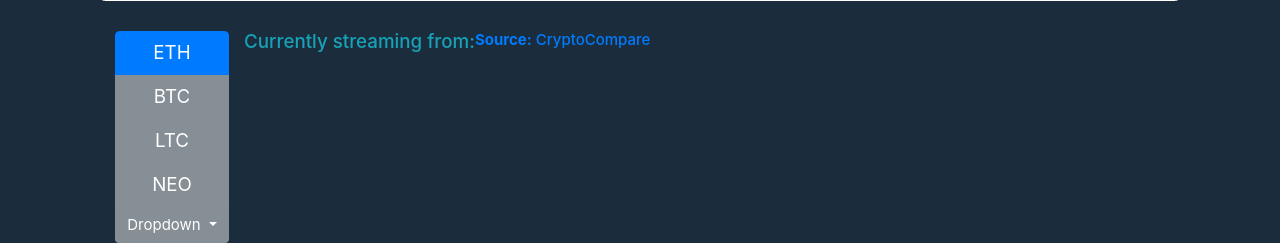
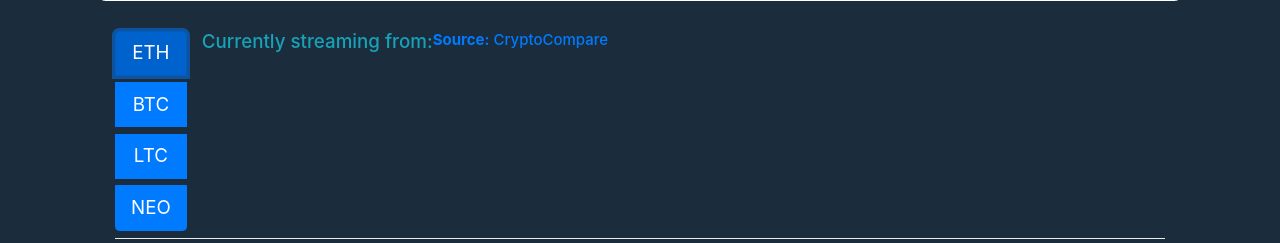
Before and after one commit to MyAssetBoard/coinboard-webapp, a Node project: template coin_board/views/index.ejs in a window 1280 px wide. Shown: the part 349-592 px from the top of the page. Run offline with Node 20 templates, Linux system fonts and the light colour scheme; the template is opened without the code that fills it, so the values that code supplies are empty; some libraries are stand-ins or nearby versions.

Commit message:
Rewrite left panel with toggable button instead

```diff
--- a/coin_board/views/coreelems/leftpanel.ejs
+++ b/coin_board/views/coreelems/leftpanel.ejs
@@ -1,17 +1,17 @@
 <div class="container">
-  <div class="btn-group-vertical btn-group-lg" role="group">
-    <button id ="ETH" type="button" class="btn ticker btn-primary">ETH</button>
-    <button id ="BTC" type="button" class="btn ticker btn-secondary">BTC</button>
-    <button id ="LTC" type="button" class="btn ticker btn-secondary">LTC</button>
-    <button id ="NEO" type="button" class="btn ticker btn-secondary">NEO</button>
-    <div class="btn-group" role="group">
-      <button id="btnGroupDrop1" type="button" class="btn btn-secondary dropdown-toggle" data-toggle="dropdown" aria-haspopup="true" aria-expanded="false">
-        Dropdown
-      </button>
-      <div class="dropdown-menu" aria-labelledby="btnGroupDrop1">
-        <a class="dropdown-item" href="#">Dropdown link</a>
-        <a class="dropdown-item" href="#">Dropdown link</a>
-      </div>
-    </div>
-  </div>
+	<div class="btn-group-vertical btn-group-lg"  data-toggle="buttons">
+		<!-- @TODO : Add variable to template engine and make a for loop -->
+		<label class="btn btn-primary ticker active" id="ETH">
+			<input type="radio" name="stream-ticker" id="ETH" autocomplete="off" checked="true">ETH
+		</label>
+		<label class="btn btn-primary ticker" id="BTC">
+			<input type="radio" name="stream-ticker" autocomplete="off" checked="false"> BTC
+		</label>
+		<label class="btn btn-primary ticker" id="LTC">
+			<input type="radio" name="stream-ticker" autocomplete="off" checked="false"> LTC
+		</label>
+		<label class="btn btn-primary ticker" id="NEO">
+			<input type="radio" name="stream-ticker" autocomplete="off" checked="false"> NEO
+		</label>
+	</div>
 </div>
```
